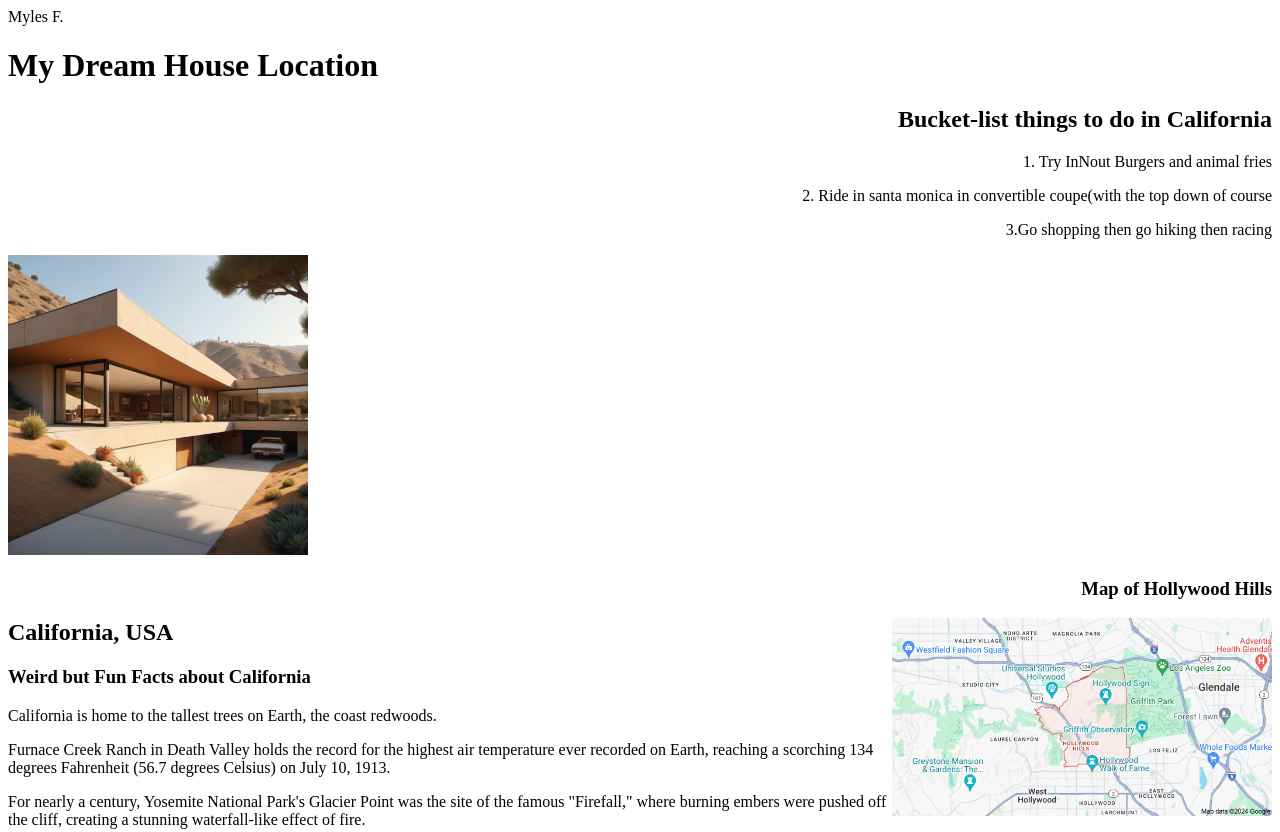
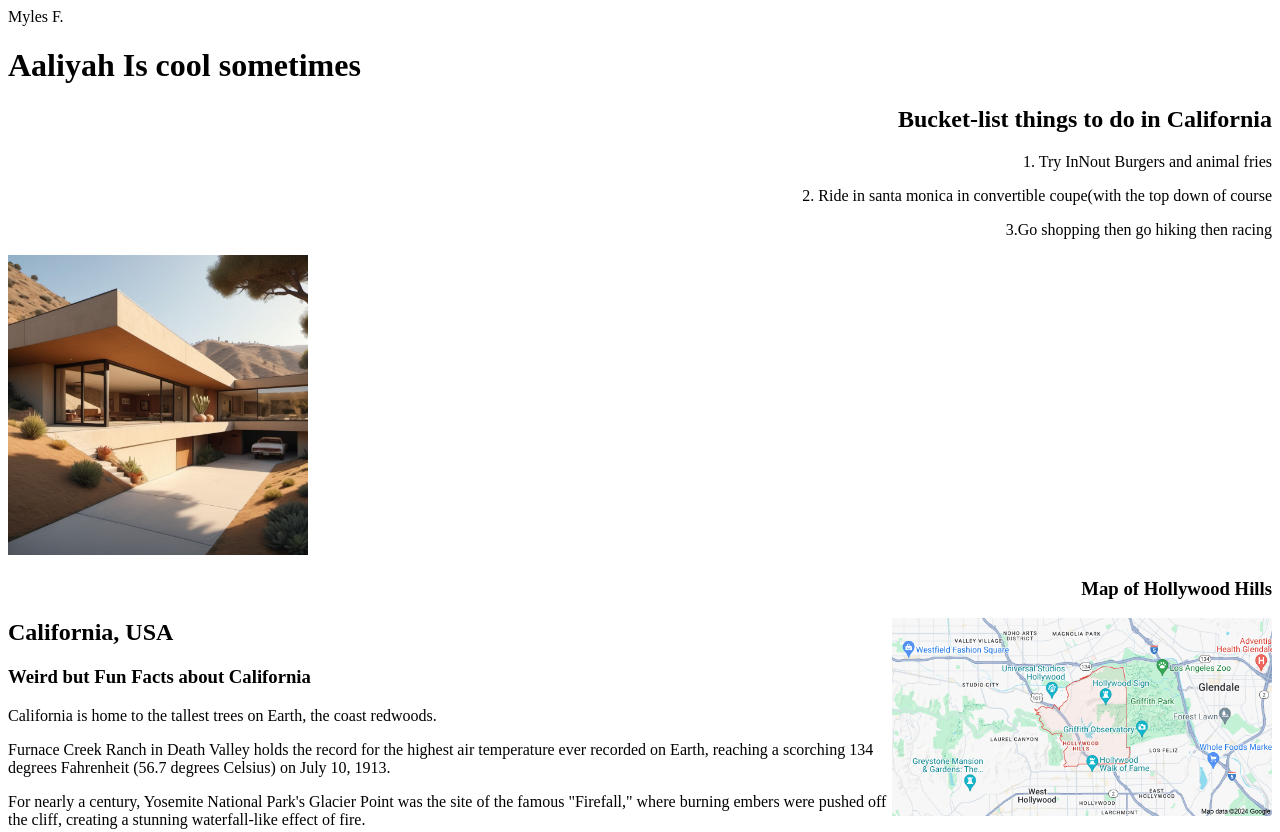
Before and after one commit to Cy63RH4NK/Cy63RH4NK.github.io, a plain HTML site: page Wlab1Fulmore/index.html in a window 1280 px wide. Shown: the top 832 px of the page. Drawn offline with Linux system fonts and the light colour scheme.

Commit message:
Update index.html

```diff
--- a/Wlab1Fulmore/index.html
+++ b/Wlab1Fulmore/index.html
@@ -9,7 +9,7 @@
   <head>
   <body>
     Myles F.
-  <h1>My Dream House Location</h1>
+  <h1>Aaliyah Is cool sometimes</h1>
     <h2 align=right>Bucket-list things to do in California</h2>
       <P align=right>1. Try InNout Burgers and animal fries</P>
       <P align=right>2. Ride in santa monica in convertible coupe(with the top down of course</P>       <P align=right>3.Go shopping then go hiking then racing</P>
```
